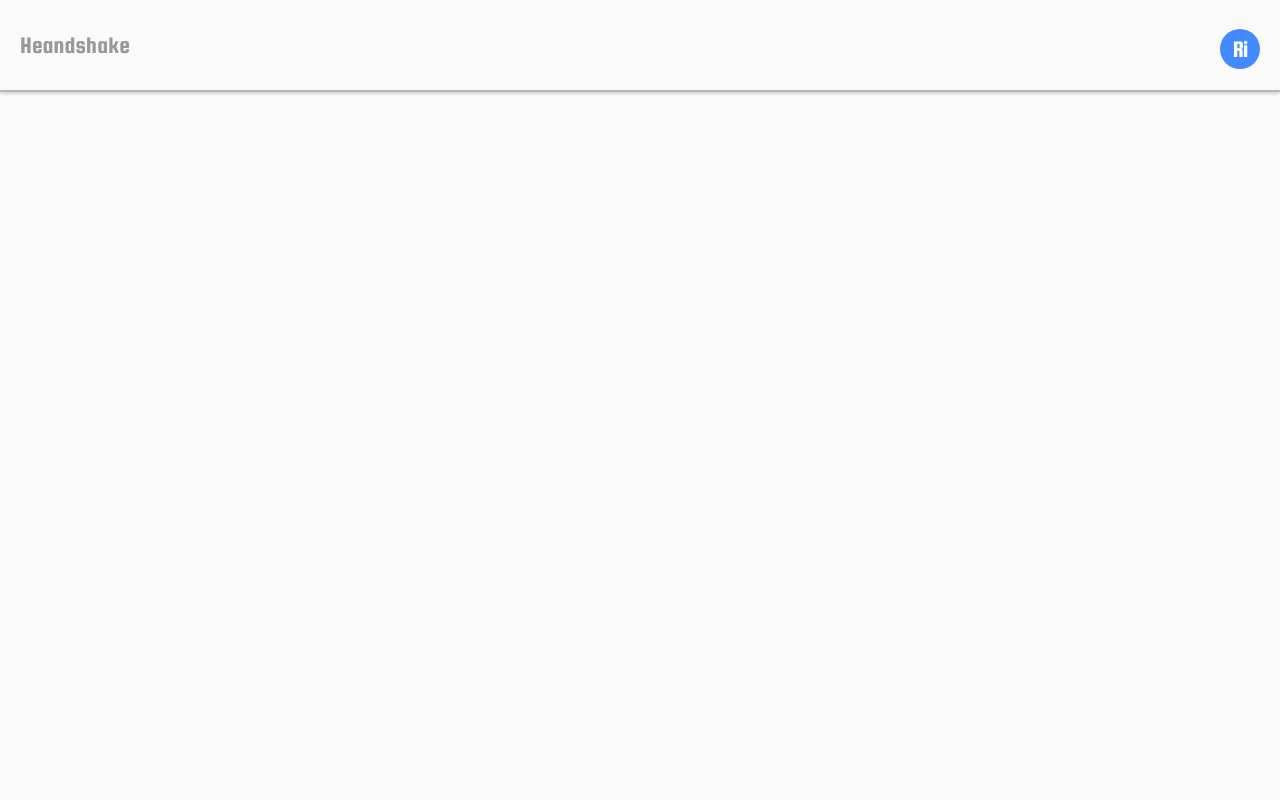
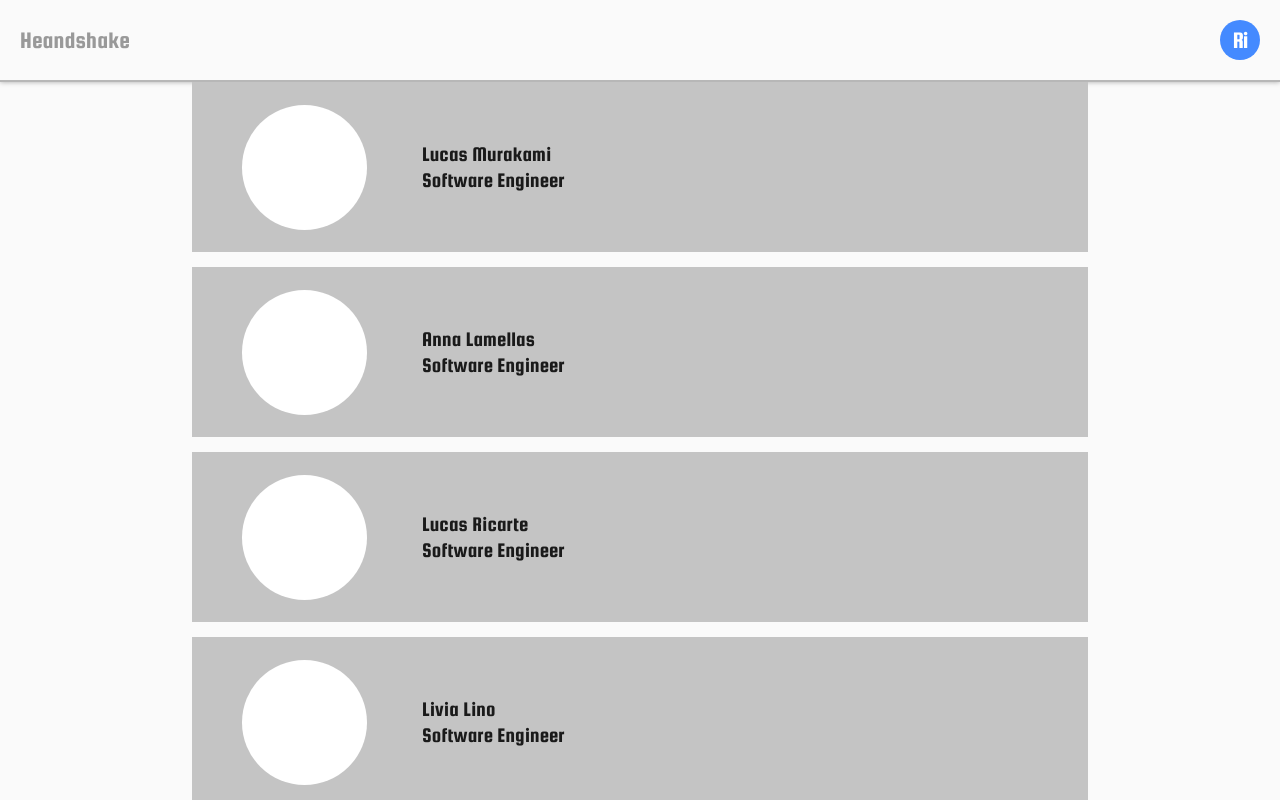
Before and after one commit to AnnaGabrielle/handshake-web, a Vue app: page / in a window 1280 px wide. Shown: the top 800 px of the page. Built offline with nearby package versions, Linux system fonts and the light colour scheme.

Commit message:
User card (#1)
* create user card base component

* create users list mock

* use user info to display in user card

```diff
--- a/src/App.vue
+++ b/src/App.vue
@@ -18,12 +18,14 @@ export default Vue.extend({
 @import url('https://fonts.googleapis.com/css2?family=Squada+One&display=swap');
 
 #app {
-  font-family: Avenir, Helvetica, Arial, sans-serif;
+  font-family: 'Squada One', cursive;
   -webkit-font-smoothing: antialiased;
   -moz-osx-font-smoothing: grayscale;
-  text-align: center;
-  color: #2c3e50;
 }
+
+// -----------------------
+
+// CSS RESET
 
 * {
   box-sizing: border-box;
--- /dev/null
+++ b/src/components/UserCard.vue
@@ -0,0 +1,62 @@
+<template>
+  <div class="users-list">
+    <div v-for="(user, index) in users" :key="index" class="user-card">
+      <div class="user-card__image" />
+
+      <div class="user-card__info">
+        <span class="user-card__info-name">{{ user.firstName }} {{ user.lastName }}</span>
+        <span>{{ user.currentJob }}</span>
+        <span></span>
+        <span></span>
+      </div>
+    </div>
+  </div>
+</template>
+
+<script lang="ts">
+import Vue from 'vue';
+import { User } from '@/interfaces';
+
+export default Vue.extend({
+  props: {
+    users: {
+      type: Array as Vue.PropType<User[]>,
+      default: [],
+    },
+  },
+});
+</script>
+
+<style lang="scss" scoped>
+.users-list {
+  width: 70%;
+}
+
+.user-card {
+  height: 170px;
+  margin-bottom: 15px;
+  background: #C4C4C4;
+  display: flex;
+  justify-content: center;
+  align-items: center;
+
+  &__image {
+    width: 125px;
+    height: 125px;
+    border-radius: 50%;
+    background: white;
+    margin: 0 50px;
+  }
+
+  &__info {
+    flex-grow: 1;
+    text-align: start;
+    font-size: 21px;
+
+    span {
+      display: block;
+      margin: 5px;
+    }
+  }
+}
+</style>
--- /dev/null
+++ b/src/interfaces/index.ts
@@ -0,0 +1 @@
+export * from './user';
--- /dev/null
+++ b/src/interfaces/user.ts
@@ -0,0 +1,6 @@
+export interface User {
+  id: number;
+  currentJob: string;
+  firstName: string;
+  lastName: string;
+}
--- /dev/null
+++ b/src/mocks/usersMock.ts
@@ -0,0 +1,58 @@
+import { User } from '@/interfaces';
+
+export default [
+  {
+    id: 1,
+    firstName: 'Lucas',
+    lastName: 'Murakami',
+    currentJob: 'Software Engineer',
+  },
+  {
+    id: 2,
+    firstName: 'Anna',
+    lastName: 'Lamellas',
+    currentJob: 'Software Engineer',
+  },
+  {
+    id: 3,
+    firstName: 'Lucas',
+    lastName: 'Ricarte',
+    currentJob: 'Software Engineer',
+  },
+  {
+    id: 4,
+    firstName: 'Livia',
+    lastName: 'Lino',
+    currentJob: 'Software Engineer',
+  },
+  {
+    id: 5,
+    firstName: 'Aline',
+    lastName: 'Loureiro',
+    currentJob: 'Software Engineer',
+  },
+  {
+    id: 6,
+    firstName: 'Isabel',
+    lastName: 'Firmo',
+    currentJob: 'Software Engineer',
+  },
+  {
+    id: 7,
+    firstName: 'Thiago',
+    lastName: 'Simões',
+    currentJob: 'Software Engineer',
+  },
+  {
+    id: 8,
+    firstName: 'Grabiel',
+    lastName: 'Félix',
+    currentJob: 'Software Engineer',
+  },
+  {
+    id: 9,
+    firstName: 'Paula',
+    lastName: 'Brito',
+    currentJob: 'Software Engineer',
+  },
+] as User[];
--- a/src/views/Home.vue
+++ b/src/views/Home.vue
@@ -1,24 +1,42 @@
 <template>
-  <div class="home">
+  <div>
     <Header />
+
+    <div class="list-container">
+      <UserCard :users="users" />
+    </div>
   </div>
 </template>
 
 <script lang="ts">
 import Vue from 'vue';
 import Header from '@/components/Header.vue';
+import UserCard from '@/components/UserCard.vue';
+import usersMock from '@/mocks/usersMock';
+import { User } from '@/interfaces';
+
+interface Data {
+  users: User[];
+}
 
 export default Vue.extend({
   name: 'Home',
   components: {
     Header,
+    UserCard,
+  },
+  data(): Data {
+    return {
+      users: usersMock,
+    };
   },
 });
 </script>
 
 <style lang="scss" scoped>
-.home {
-  font-family: 'Squada One', cursive;
-  font-size: 50px;
+.list-container {
+  width: 100%;
+  display: flex;
+  justify-content: center;
 }
 </style>
```
